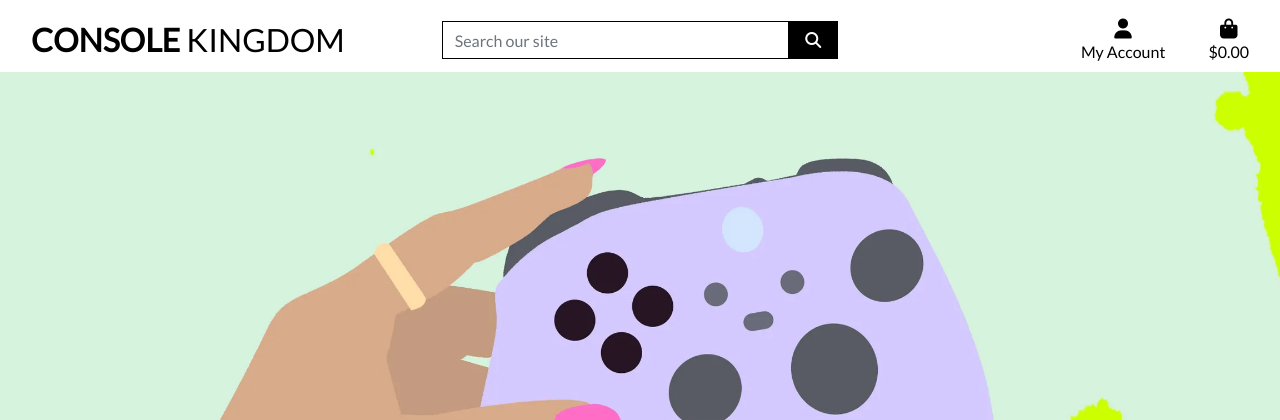
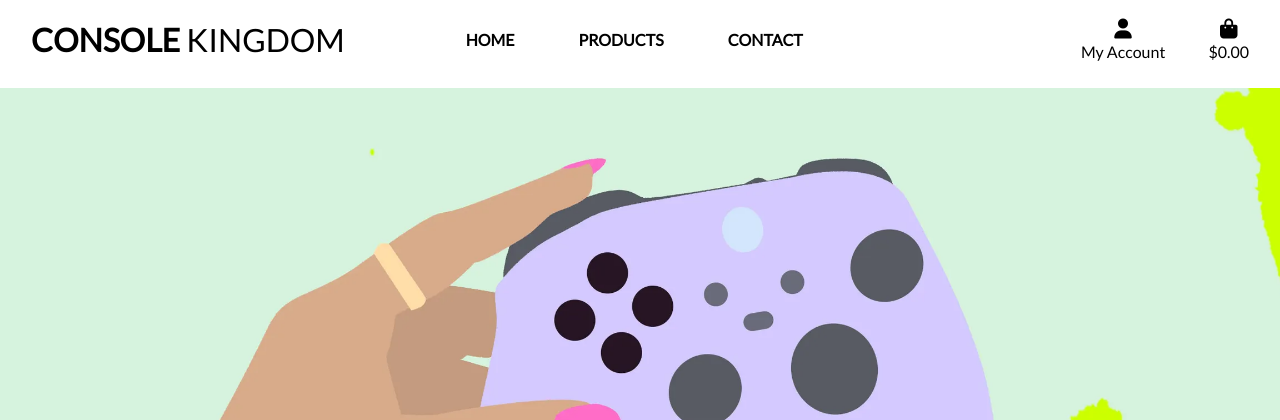
Before and after one commit to ConorBevan/Console-Kingdom, a Django app: template templates/base.html in a window 1280 px wide. Shown: the top 420 px of the page. Run offline with Django 3.2, Linux system fonts and the light colour scheme; the template is opened without the code that fills it, so the values that code supplies are empty; some libraries are stand-ins or nearby versions.

Commit message:
working on navbar for site

```diff
--- a/templates/base.html
+++ b/templates/base.html
@@ -50,19 +50,12 @@
         </a>
       </div>
       <div class="col-12 col-lg-4 my-auto py-1 py-lg-0">
-        <form method="GET" action="">
-          <div class="input-group w-100">
-            <input class="form-control border border-black rounded-0" type="text" name="q"
-              placeholder="Search our site">
-            <div class="input-group-append">
-              <button class="form-control btn btn-black border border-black rounded-0" type="submit">
-                <span class="icon">
-                  <i class="fas fa-search"></i>
-                </span>
-              </button>
-            </div>
-          </div>
-        </form>
+        <nav class="navbar navbar-expand-lg navbar-light w-100">
+          <button class="navbar-toggler" type="button" data-toggle="collapse" data-target="#main-nav" aria-controls="main-nav" aria-expanded="false" aria-label="Toggle navigation">
+              <span class="navbar-toggler-icon"></span>
+          </button>
+          {% include 'includes/main-nav.html' %}
+      </nav>
       </div>
       <div class="col-12 col-lg-4 my-auto py-1 py-lg-0">
         <ul class="list-inline list-unstyled text-center text-lg-right my-0">
@@ -104,6 +97,14 @@
         </ul>
       </div>
     </div>
+    <div class="row bg-white">
+      <nav class="navbar navbar-expand-lg navbar-light w-100">
+          <button class="navbar-toggler" type="button" data-toggle="collapse" data-target="#main-nav" aria-controls="main-nav" aria-expanded="false" aria-label="Toggle navigation">
+              <span class="navbar-toggler-icon"></span>
+          </button>
+          {% include 'includes/mobile-top-header.html' %}
+      </nav>
+  </div>
   </header>
 
   {% if messages %}
--- /dev/null
+++ b/templates/includes/main-nav.html
@@ -0,0 +1,27 @@
+<div class="collapse navbar-collapse" id="main-nav">
+    <ul class="navbar-nav w-auto mx-auto">
+        <li class="nav-item dropdown">
+            <a class="logo-font font-weight-bold nav-link text-black mr-5" href="#" id="home-link" data-toggle="dropdown" aria-haspopup="true" aria-expanded="false">
+                Home
+            </a>
+        </li>
+
+        <li class="nav-item dropdown">
+            <a class="logo-font font-weight-bold nav-link text-black mr-5" href="#" id="products-link" data-toggle="dropdown" aria-haspopup="true" aria-expanded="false">
+                Products
+            </a>
+            <div class="dropdown-menu border-0" aria-labelledby="clothing-link">
+                <a href="" class="dropdown-item">Consoles</a>
+                <a href="" class="dropdown-item">Accesories</a>
+                <a href="" class="dropdown-item">Retro Consoles</a>
+                <a href="" class="dropdown-item">All Products</a>
+            </div>
+        </li>
+
+        <li class="nav-item dropdown">
+            <a class="logo-font font-weight-bold nav-link text-black mr-5" href="#" id="contact-link" data-toggle="dropdown" aria-haspopup="true" aria-expanded="false">
+                Contact
+            </a>
+        </li>
+    </ul>
+</div>
```
Also changed, not shown: templates/includes/mobile-top-header.html (added).
